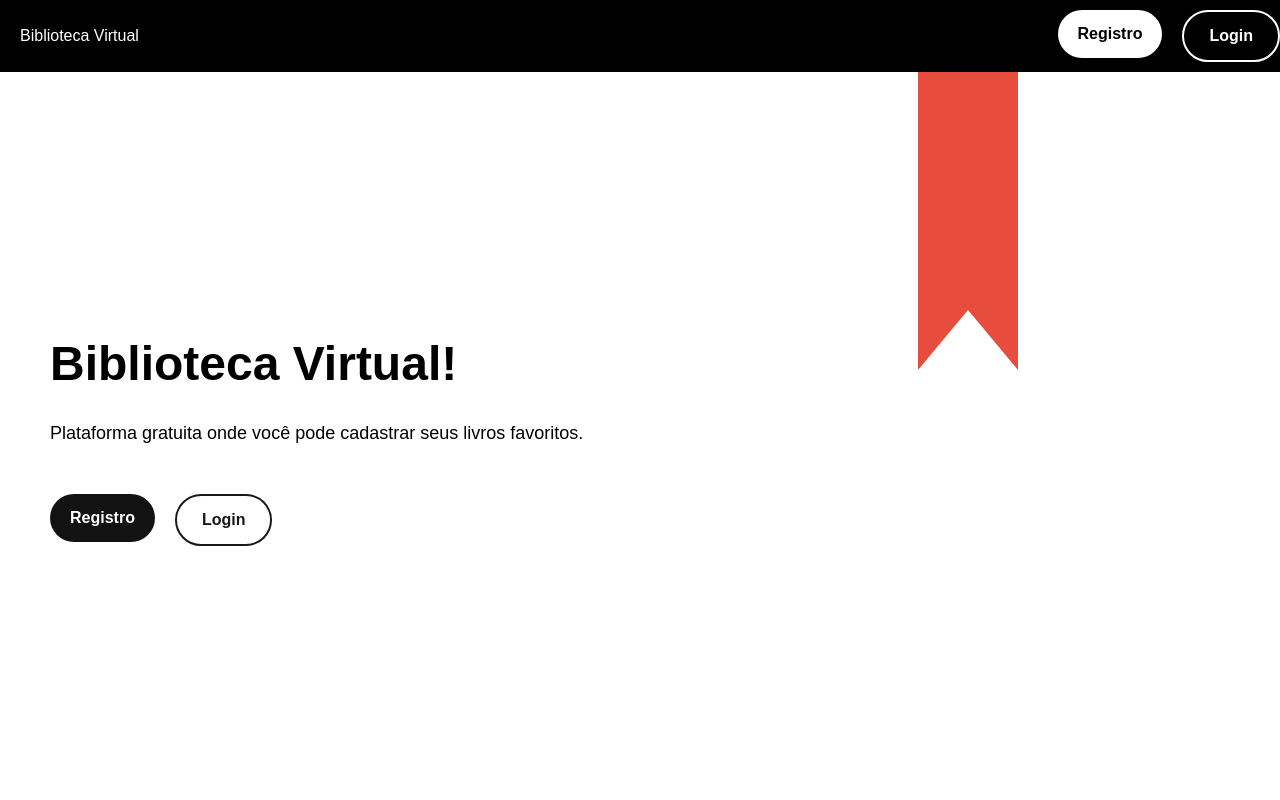
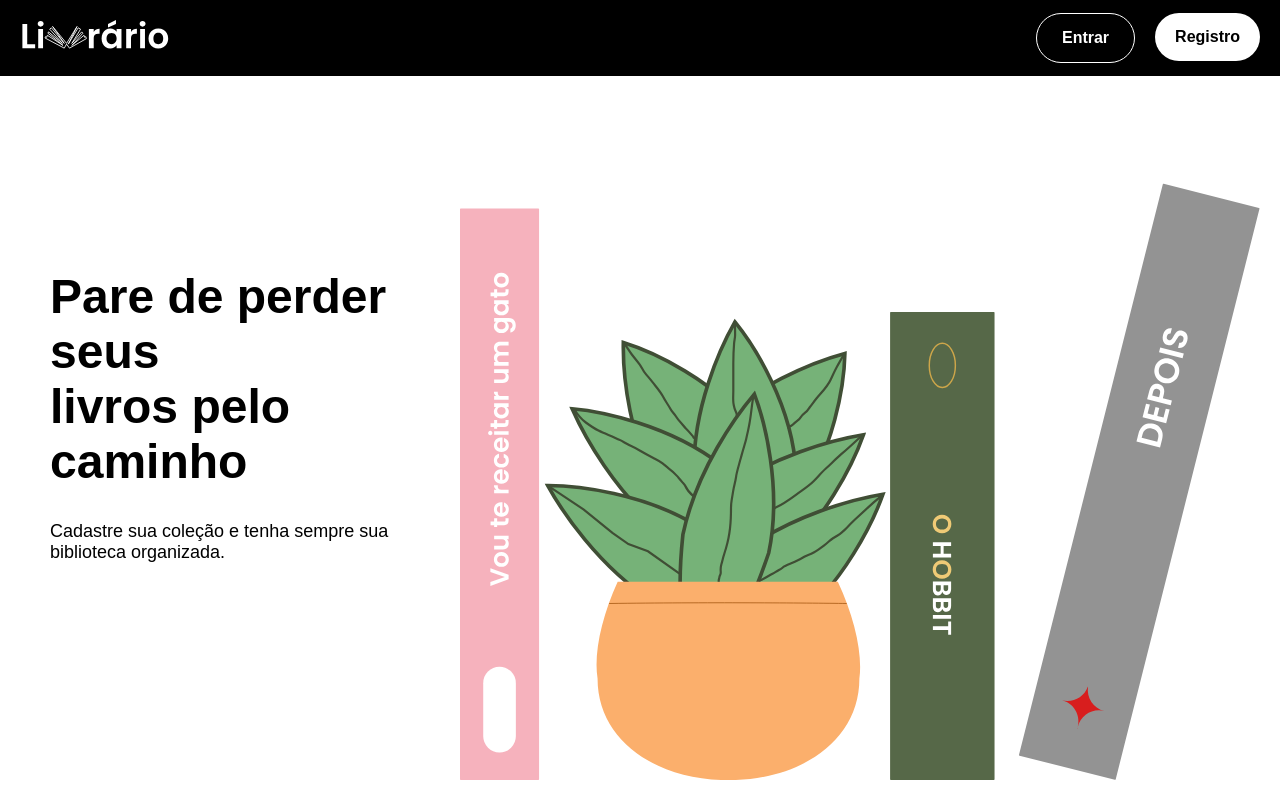
Before and after one commit to CeciliaCarol/BibliotecaVirtual, a Django app: page / in a window 1280 px wide. Run offline with Django 5.2, Linux system fonts and the light colour scheme.

Commit message:
criação da pasta para svgs e modificação da tela index

```diff
--- a/biblioteca/apps/livros/templates/livros/listar.html
+++ b/biblioteca/apps/livros/templates/livros/listar.html
@@ -3,7 +3,9 @@
 {% block content %}
 
         <nav class="navbar">
-          <div class="logo">Biblioteca Virtual</div>
+          <div class="logo">
+            <img src="{% static 'svgs/logo.svg' %}" alt="Logo" width="150">
+          </div>
           <div class="deco-btn-sair-nav">
             <div class="logo">{{ request.user.username }}</div>
             <a class="deco-btn-sair-nav" href="{% url 'usuario:login' %}">Sair</a>
--- a/biblioteca/apps/usuario/templates/usuario/login.html
+++ b/biblioteca/apps/usuario/templates/usuario/login.html
@@ -13,6 +13,7 @@
     {% if form.non_field_errors %}
         <p style="color: red;">{{ form.non_field_errors.0 }}</p>
     {% endif %}
+
 
     <form method="post">
         <h2>Login</h2>
--- a/biblioteca/apps/usuario/templates/usuario/register.html
+++ b/biblioteca/apps/usuario/templates/usuario/register.html
@@ -49,6 +49,7 @@
         <p>Já tem uma conta? <a href="{% url 'usuario:login' %}">Entre aqui</a></p>
     </form>
 
+
     <script>
         document.addEventListener("DOMContentLoaded", function () {
             const cpfInput = document.getElementById("id_cpf");  // Máscara para CPF
--- a/biblioteca/static/css/estilos.css
+++ b/biblioteca/static/css/estilos.css
@@ -302,7 +302,8 @@ input:focus, select:focus, textarea:focus {
 .btn-login-nav {
     border-radius: 30px;
     padding: 15px 25px;
-    border: 2px solid #fff;
+    border: 1px solid #fff;
+    margin-right: 20px;
 }
 
 .deco-btn-registrar-nav {
@@ -365,18 +366,7 @@ input:focus, select:focus, textarea:focus {
     font-family: 'Arial';
 }
 
-/*==Divs dos livros==*/
-
-.livro_1 {
-    background-color: #e74c3c;
-    width: 100px;
-    height: 350px;
+.imagem-livros {
+    width: 100vh;
+    margin-top: auto;
 }
-
-.bookmark {
-    border-bottom: 60px solid #fff;
-    height: 290px;
-    border-left: 50px solid transparent;
-    border-right: 50px solid transparent;
-
-}
--- a/biblioteca/templates/index.html
+++ b/biblioteca/templates/index.html
@@ -8,38 +8,29 @@
 </head>
 <body>
   <nav class="navbar">
-    <div class="logo">Biblioteca Virtual</div>
+    <div class="logo">
+      <img src="{% static 'svgs/logo.svg' %}" alt="Logo" width="150">
+    </div>
     <div class="btn-index">
+      <div class="btn-login-nav">
+        <a class="deco-btn-login-nav" href="{% url 'usuario:login' %}">Entrar</a>
+      </div>
       <div class="btn-registrar-nav">
         <a class="deco-btn-registrar-nav" href="{% url 'usuario:register' %}">Registro</a>
-      </div>
-      <div class="btn-login-nav">
-        <a class="deco-btn-login-nav" href="{% url 'usuario:login' %}">Login</a>
       </div>
     </div>
   </nav>
 <div class="index_principal">
   <div class="index_conteudo">
     <div class="titulo">
-      <h1 class="title-biblio">Biblioteca Virtual!</h1>
+      <h1 class="title-biblio">Pare de perder seus <br> livros pelo caminho</h1>
       <p class="title-paragrafo">
-        Plataforma gratuita onde você pode cadastrar
-        seus livros favoritos.
+        Cadastre sua coleção e tenha sempre sua biblioteca organizada.
       </p>
-    </div>
-    <div class="btn-index">
-      <div class="btn-registrar">
-        <a class="deco-btn-registrar" href="{% url 'usuario:register' %}">Registro</a>
-      </div>
-      <div class="btn-login">
-        <a class="deco-btn-login" href="{% url 'usuario:login' %}">Login</a>
-      </div>
     </div>
   </div>
   <div class="index_imagem">
-    <div class="livro_1">
-      <div class="bookmark"></div>
-    </div>
+    <img class="imagem-livros" src="{% static 'svgs/livros.svg' %}" alt="livros e vaso de plantas">
   </div>
 </div>
 </body>
```
Also changed, not shown: biblioteca/static/css/login_register-estilo.css (+13 -0 lines), biblioteca/static/svgs/livros.svg (added), biblioteca/static/svgs/logo.svg (added).
